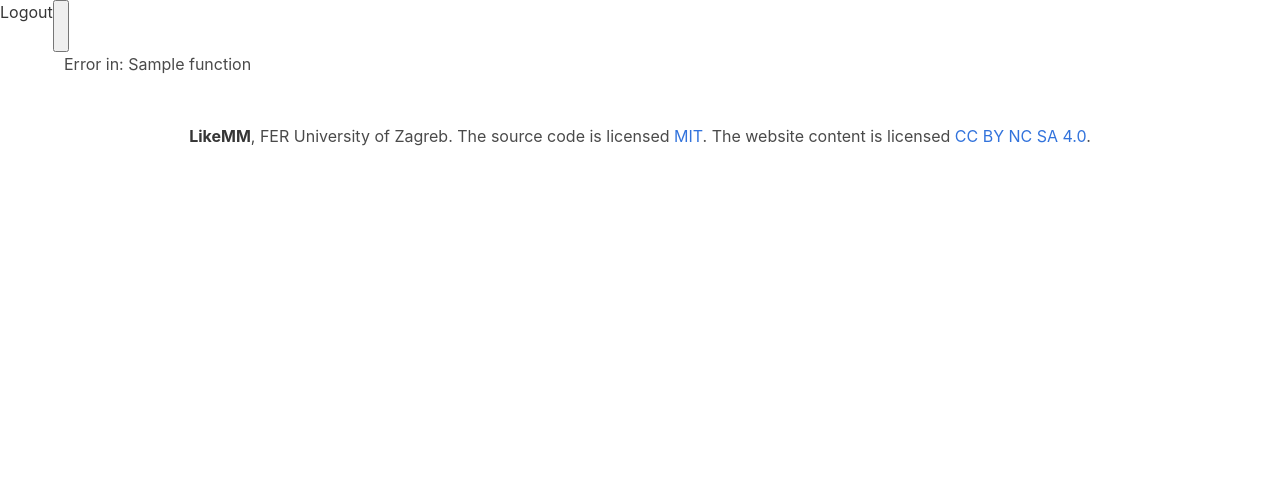
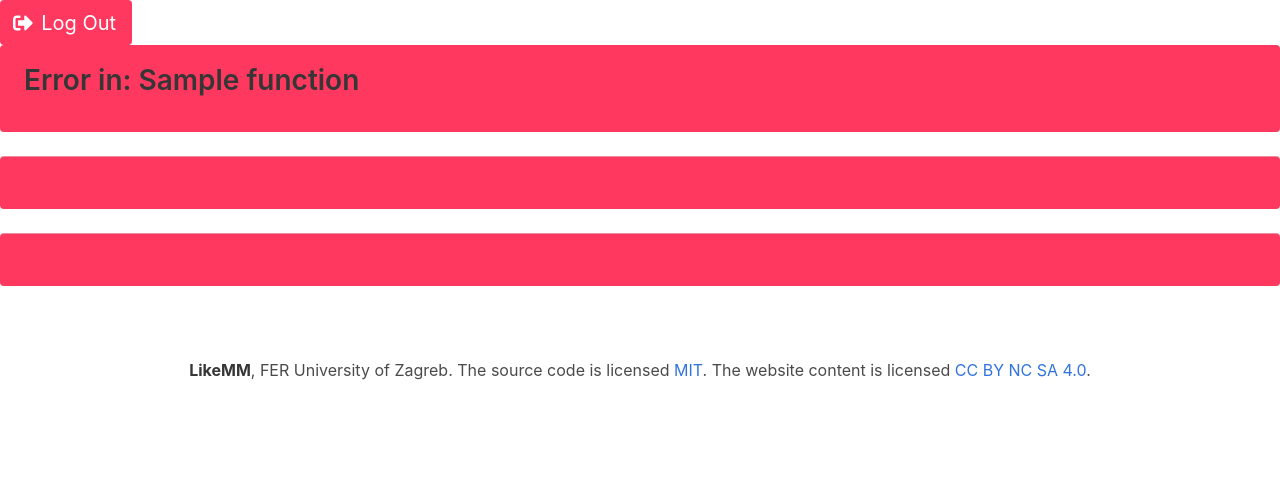
Before and after one commit to MarkusPaulsen/LikeMM, a Flask app: template templates/ErrorPageView.html in a window 1280 px wide. Shown: the top 477 px of the page. Run offline with Flask 2, Linux system fonts and the light colour scheme; the template is opened without the code that fills it: most values are stand-ins (such as "Sample title", 1, 10 or a date in 2020); parts of the project's set-up code (start-up, migrations or seed data) failed here and were passed over; some libraries are stand-ins or nearby versions.

Commit message:
fixed musicView & errorView

```diff
--- a/templates/ErrorPageView.html
+++ b/templates/ErrorPageView.html
@@ -1,25 +1,35 @@
 {% extends 'BasePageView.html' %}
 
 {% block head %}
-    <title>An error appeared</title>
+    <title>LikeMM - Error</title>
 {% endblock %}
 
 {% block body %}
-    <nav class="navbar navbar-expand-lg navbar-dark bg-dark">
-        <a class="navbar-brand" href="{{ url_for('home_page') }}">Logout</a>
-        <button class="navbar-toggler" type="button" data-toggle="collapse" data-target="#navbarNav"
-                aria-controls="navbarNav" aria-expanded="false" aria-label="Toggle navigation">
-            <span class="navbar-toggler-icon"></span>
-        </button>
-
-    </nav>
-    <div class="container text-center bg-secondary">
-        <h1>Error in: {{function}}</h1>
-    </div>
-    <div class="container text-center bg-secondary">
-        <h1>{{error_type}}</h1>
-    </div>
-    <div class="container text-center bg-secondary">
-        <p>{{error}}</p>
-    </div>
+    <a class="button is-medium is-danger" href="{{ url_for('home_page')  }}">
+        <span class="icon">
+            <i class="fa fa-sign-out-alt"></i>
+        </span>
+        <span>Log Out</span>
+    </a>
+    <article class="media notification is-danger">
+        <div class="media-content">
+            <div class="content">
+                <h2>Error in: {{function}}</h2>
+            </div>
+        </div>
+    </article>
+    <article class="media notification is-danger">
+        <div class="media-content">
+            <div class="content">
+                <h2>{{error_type}}</h2>
+            </div>
+        </div>
+    </article>
+    <article class="media notification is-danger">
+        <div class="media-content">
+            <div class="content">
+                <h2>{{error}}</h2>
+            </div>
+        </div>
+    </article>
 {% endblock %}
```
Also changed, not shown: templates/MusicPageView.html (+16 -3 lines).
